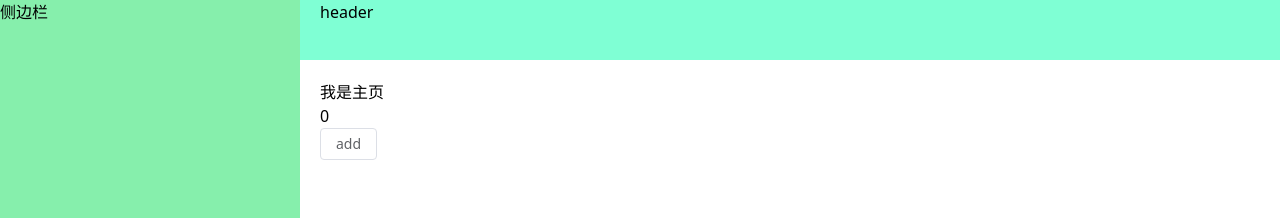
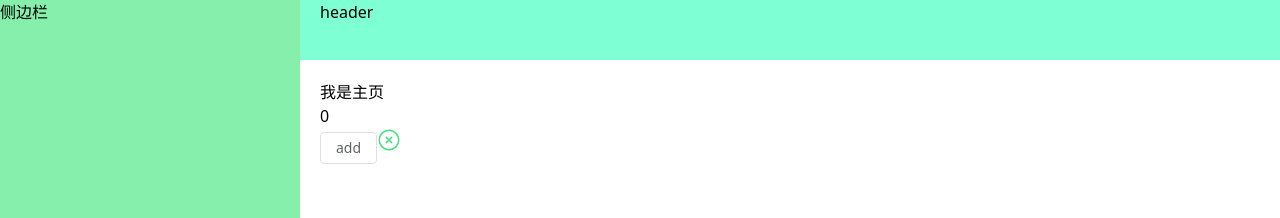
Before and after one commit to lym5460/vue-awesome-admin, a Vue app: page / in a window 1280 px wide. Shown: the top 218 px of the page. Built offline with nearby package versions, Linux system fonts and the light colour scheme.

Commit message:
✨ feat: element-plus icon support

```diff
--- a/package.json
+++ b/package.json
@@ -7,6 +7,7 @@
     "preview": "vite preview"
   },
   "dependencies": {
+    "@element-plus/icons-vue": "^0.2.4",
     "@vueuse/core": "^7.4.1",
     "@vueuse/head": "^0.7.4",
     "@vueuse/router": "^7.4.1",
--- a/src/pages/index.vue
+++ b/src/pages/index.vue
@@ -1,7 +1,7 @@
 <script setup lang="ts">
 import { useCounterStore } from '@/store/couter'
 import { storeToRefs } from 'pinia'
-
+import { CircleClose } from '@element-plus/icons-vue'
 const counterStore = useCounterStore()
 const { count } = storeToRefs(counterStore)
 </script>
@@ -10,6 +10,9 @@ const { count } = storeToRefs(counterStore)
   <div>我是主页</div>
   <div>{{ count }}</div>
   <el-button @click="counterStore.addCount">add</el-button>
+  <el-icon class="text-green-400 text-2xl">
+    <circle-close />
+  </el-icon>
 </template>
 
 <style lang="scss" scoped></style>
--- a/types/auto-imports.d.ts
+++ b/types/auto-imports.d.ts
@@ -27,6 +27,7 @@ declare global {
   const ElContainer: typeof import('element-plus/es')['ElContainer']
   const ElFooter: typeof import('element-plus/es')['ElFooter']
   const ElHeader: typeof import('element-plus/es')['ElHeader']
+  const ElIcon: typeof import('element-plus/es')['ElIcon']
   const ElMain: typeof import('element-plus/es')['ElMain']
   const extendRef: typeof import('@vueuse/core')['extendRef']
   const getCurrentInstance: typeof import('vue')['getCurrentInstance']
--- a/types/components.d.ts
+++ b/types/components.d.ts
@@ -9,6 +9,7 @@ declare module 'vue' {
     ElContainer: typeof import('element-plus/es')['ElContainer']
     ElFooter: typeof import('element-plus/es')['ElFooter']
     ElHeader: typeof import('element-plus/es')['ElHeader']
+    ElIcon: typeof import('element-plus/es')['ElIcon']
     ElMain: typeof import('element-plus/es')['ElMain']
     HelloWorld: typeof import('./../src/components/HelloWorld.vue')['default']
     Home: typeof import('./../src/components/Home.vue')['default']
```
Also changed, not shown: 1 other file (tests, documents, lock files or other folders).
